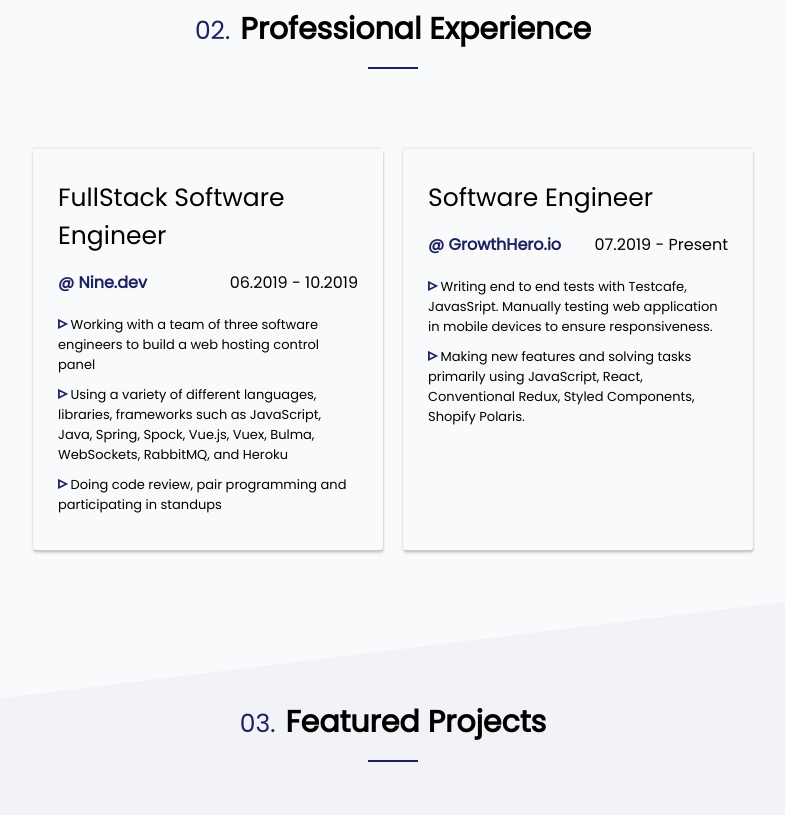
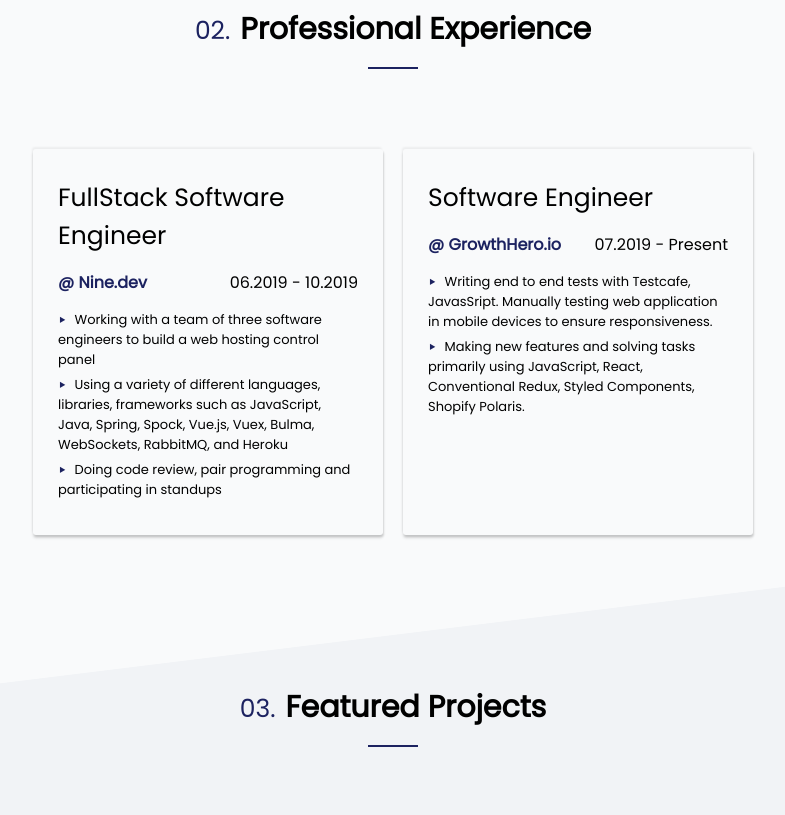
Before and after one commit to bmstefanski-archive/old-portfolio-2020, a website: page src/index.html in a window 1280 px wide. Shown: the part 1311-2126 px from the top of the page, without its empty margins (247-1032 px from the left). Drawn offline with Linux system fonts and the light colour scheme.

Commit message:
Card component improvements

```diff
--- a/src/sass/components/_card.sass
+++ b/src/sass/components/_card.sass
@@ -42,7 +42,8 @@
     &::before
       display: inline-block
       font-family: Cambria, Cochin, Georgia, Times, Times New Roman, serif
-      content: '▹'
+      content: '⯈'
       color: #1c2260
       font-weight: 900
-      font-size: 1.8rem
+      font-size: 1rem
+      margin-right: .5rem
```
Also changed, not shown: src/css/main.css.
